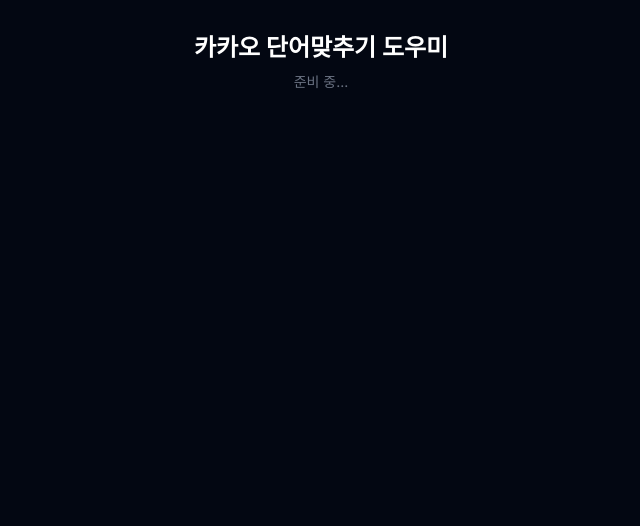
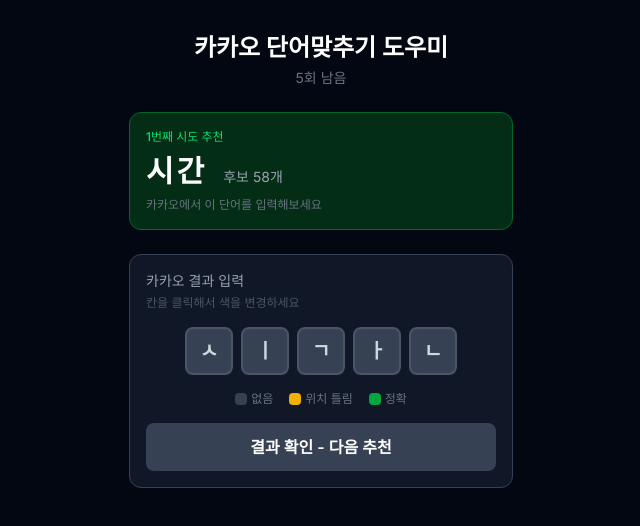
Before and after one commit to forexms78/kakao-wordle-helper, a Next.js app: page / in a window 1280 px wide. Shown: the top 526 px of the page, without its empty margins (319-959 px from the left). Built offline with nearby package versions, Linux system fonts and the light colour scheme.

Commit message:
feat: 메인 페이지 구현 — 게임 상태 관리 및 전체 UI 연결

```diff
--- a/src/app/page.tsx
+++ b/src/app/page.tsx
@@ -1,11 +1,177 @@
+'use client'
+
+import { useState, useEffect, useCallback } from 'react'
+import { AttemptHistory, type Attempt } from '@/components/AttemptHistory'
+import { HintInputGrid } from '@/components/HintInputGrid'
+import { RecommendationPanel } from '@/components/RecommendationPanel'
+import { filterCandidates, getBestSuggestion, decomposeWord, type HintColor } from '@/lib/solver'
+import wordListData from '@/data/word-list.json'
+
+const WORD_LIST = wordListData as string[]
+const MAX_ATTEMPTS = 5
+
+function initColors(): HintColor[] {
+  return ['gray', 'gray', 'gray', 'gray', 'gray']
+}
+
 export default function HomePage() {
+  const [attempts, setAttempts] = useState<Attempt[]>([])
+  const [candidates, setCandidates] = useState<string[]>(WORD_LIST)
+  const [suggestion, setSuggestion] = useState<string>('')
+  const [currentColors, setCurrentColors] = useState<HintColor[]>(initColors())
+  const [status, setStatus] = useState<'playing' | 'won' | 'lost'>('playing')
+
+  useEffect(() => {
+    const first = getBestSuggestion(WORD_LIST, WORD_LIST)
+    setSuggestion(first)
+  }, [])
+
+  const handleColorChange = useCallback((index: number, color: HintColor) => {
+    setCurrentColors(prev => {
+      const next = [...prev]
+      next[index] = color
+      return next
+    })
+  }, [])
+
+  const handleSubmit = useCallback(() => {
+    if (!suggestion || status !== 'playing') return
+
+    const jamos = decomposeWord(suggestion)
+    if (jamos.length !== 5) return
+
+    const newAttempt: Attempt = {
+      word: suggestion,
+      jamos,
+      hints: [...currentColors],
+    }
+
+    const newAttempts = [...attempts, newAttempt]
+    setAttempts(newAttempts)
+
+    if (currentColors.every(c => c === 'green')) {
+      setStatus('won')
+      return
+    }
+
+    const hints = newAttempts.map(a => ({ jamos: a.jamos, pattern: a.hints }))
+    const newCandidates = filterCandidates(WORD_LIST, hints)
+    setCandidates(newCandidates)
+
+    if (newAttempts.length >= MAX_ATTEMPTS) {
+      setStatus('lost')
+      return
+    }
+
+    const nextSuggestion = getBestSuggestion(newCandidates, WORD_LIST)
+    setSuggestion(nextSuggestion)
+    setCurrentColors(initColors())
+  }, [suggestion, currentColors, attempts, status])
+
+  const handleReset = useCallback(() => {
+    setAttempts([])
+    setCandidates(WORD_LIST)
+    setCurrentColors(initColors())
+    setStatus('playing')
+    const first = getBestSuggestion(WORD_LIST, WORD_LIST)
+    setSuggestion(first)
+  }, [])
+
+  const currentJamos = suggestion ? decomposeWord(suggestion) : []
+
   return (
     <main className="min-h-screen flex flex-col items-center px-4 py-8">
-      <div className="w-full max-w-sm">
-        <h1 className="text-2xl font-bold text-white text-center">
-          카카오 단어맞추기 도우미
-        </h1>
-        <p className="text-gray-500 text-sm text-center mt-2">준비 중...</p>
+      <div className="w-full max-w-sm space-y-6">
+
+        <div className="text-center">
+          <h1 className="text-2xl font-bold text-white">카카오 단어맞추기 도우미</h1>
+          <p className="text-sm text-gray-500 mt-1">
+            {MAX_ATTEMPTS - attempts.length}회 남음
+          </p>
+        </div>
+
+        {attempts.length > 0 && (
+          <AttemptHistory attempts={attempts} />
+        )}
+
+        {status === 'won' && (
+          <div className="bg-green-900 border border-green-700 rounded-xl p-6 text-center">
+            <p className="text-xl font-bold text-green-300 mb-1">정답!</p>
+            <p className="text-sm text-gray-400">{attempts.length}번 만에 맞췄습니다</p>
+            <button
+              onClick={handleReset}
+              className="mt-4 px-6 py-2 bg-green-700 hover:bg-green-600 rounded-lg text-sm font-medium"
+            >
+              다시 하기
+            </button>
+          </div>
+        )}
+
+        {status === 'lost' && (
+          <div className="bg-red-950 border border-red-800 rounded-xl p-6 text-center">
+            <p className="text-xl font-bold text-red-300 mb-1">아쉽네요</p>
+            <p className="text-sm text-gray-400 mb-2">남은 후보 단어:</p>
+            <div className="flex flex-wrap gap-2 justify-center">
+              {candidates.slice(0, 10).map(w => (
+                <span key={w} className="bg-gray-800 px-3 py-1 rounded text-sm">{w}</span>
+              ))}
+            </div>
+            <button
+              onClick={handleReset}
+              className="mt-4 px-6 py-2 bg-red-800 hover:bg-red-700 rounded-lg text-sm font-medium"
+            >
+              다시 하기
+            </button>
+          </div>
+        )}
+
+        {status === 'playing' && suggestion && (
+          <>
+            <RecommendationPanel
+              attemptNumber={attempts.length + 1}
+              suggestion={suggestion}
+              candidateCount={candidates.length}
+            />
+
+            <div className="bg-gray-900 border border-gray-700 rounded-xl p-4 space-y-4">
+              <div>
+                <p className="text-sm text-gray-400 mb-1">카카오 결과 입력</p>
+                <p className="text-xs text-gray-600">칸을 클릭해서 색을 변경하세요</p>
+              </div>
+
+              {currentJamos.length === 5 && (
+                <HintInputGrid
+                  jamos={currentJamos}
+                  colors={currentColors}
+                  onColorChange={handleColorChange}
+                />
+              )}
+
+              <div className="flex gap-4 justify-center text-xs text-gray-500">
+                <span className="flex items-center gap-1">
+                  <span className="inline-block w-3 h-3 bg-gray-700 rounded" />
+                  없음
+                </span>
+                <span className="flex items-center gap-1">
+                  <span className="inline-block w-3 h-3 bg-yellow-500 rounded" />
+                  위치 틀림
+                </span>
+                <span className="flex items-center gap-1">
+                  <span className="inline-block w-3 h-3 bg-green-600 rounded" />
+                  정확
+                </span>
+              </div>
+
+              <button
+                onClick={handleSubmit}
+                className="w-full py-3 bg-gray-700 hover:bg-gray-600 active:bg-gray-800 rounded-lg font-semibold transition-colors"
+              >
+                결과 확인 - 다음 추천
+              </button>
+            </div>
+          </>
+        )}
+
       </div>
     </main>
   )
```
